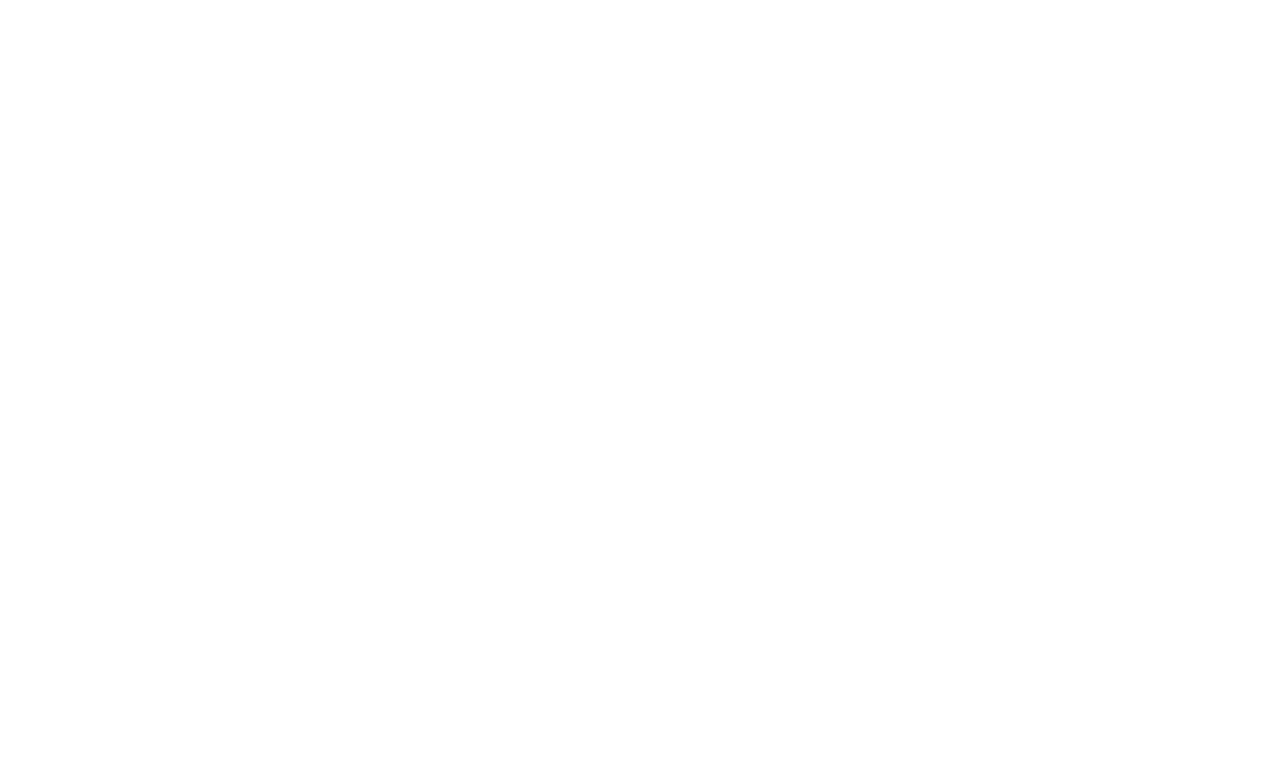
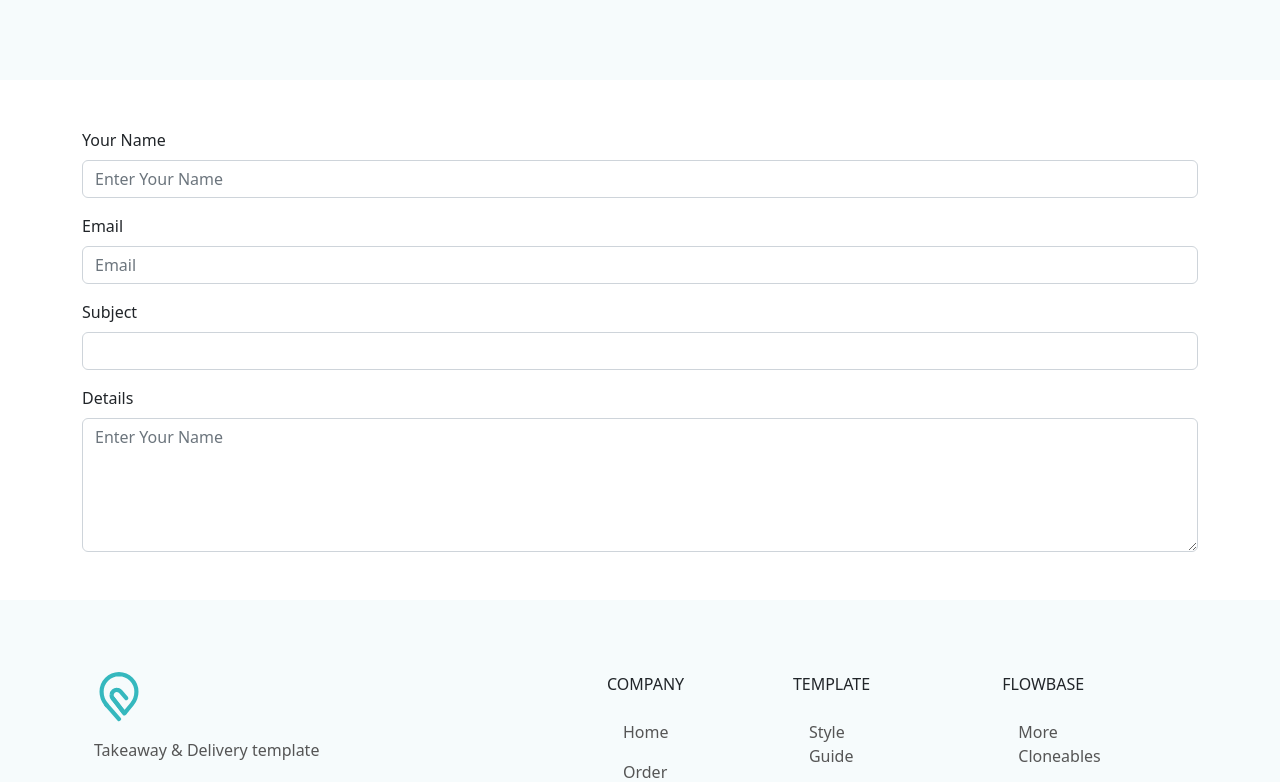
Before and after one commit to Subhash-Dhandhukiya/bootstrap-demo, a React (Create React App) app: page /contact in a window 1280 px wide. Shown: the part 560-1342 px from the top of the page. Before the commit the page ends 800 px from the top, so only its background shows below. Built offline with nearby package versions, Linux system fonts and the light colour scheme.

Commit message:
Handle contect us page

```diff
--- a/src/pages/Contact.js
+++ b/src/pages/Contact.js
@@ -1,6 +1,70 @@
 import React from "react";
+import Footer from "../components/Footer";
 
 const Contact = () => {
-  return <div>Contact</div>;
+  return (
+    <>
+      <div className="d-flex align-items-center justify-content-center container-fluid background-color h-500 text-center">
+        <h2
+          style={{ fontWeight: "bolder", width: "40%" }}
+          className="display-3 text-black "
+        >
+          Contact <span className="active-color">Us</span>
+        </h2>
+      </div>
+
+      <div className="container my-5">
+        <div className="my-3">
+          <label htmlFor="text" className="form-label">
+            Your Name
+          </label>
+          <input
+            type="text"
+            className="form-control"
+            placeholder="Enter Your Name"
+            name="name"
+          />
+        </div>
+
+        <div className="my-3">
+          <label htmlFor="email" className="form-label">
+            Email
+          </label>
+          <input
+            type="email"
+            className="form-control"
+            placeholder="Email"
+            name="email"
+          />
+        </div>
+
+        <div className="my-3">
+          <label htmlFor="text" className="form-label">
+            Subject
+          </label>
+          <input
+            type="text"
+            className="form-control"
+            placeholder=""
+            name="subject"
+          />
+        </div>
+
+        <div className="my-3">
+          <label htmlFor="details" className="form-label">
+            Details
+          </label>
+          <textarea
+            rows={"5"}
+            className="form-control"
+            placeholder="Enter Your Name"
+            name="detials"
+          />
+        </div>
+      </div>
+
+      <Footer />
+    </>
+  );
 };
 export default Contact;
```
